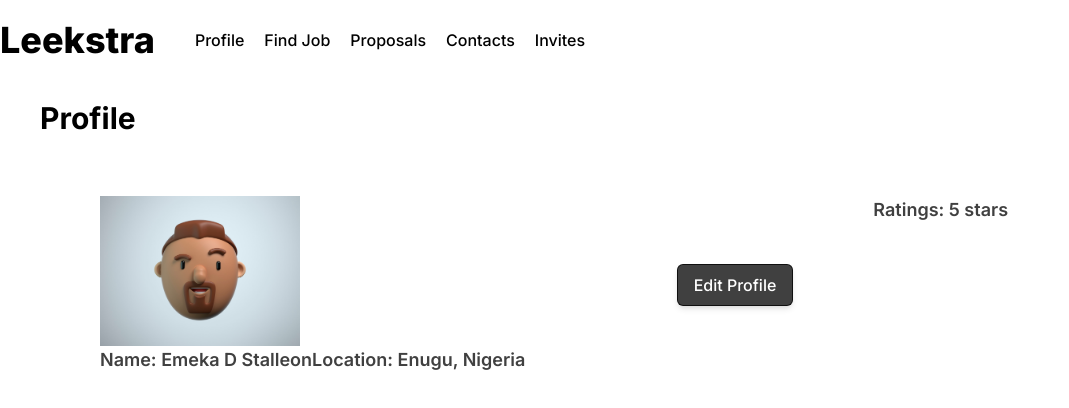
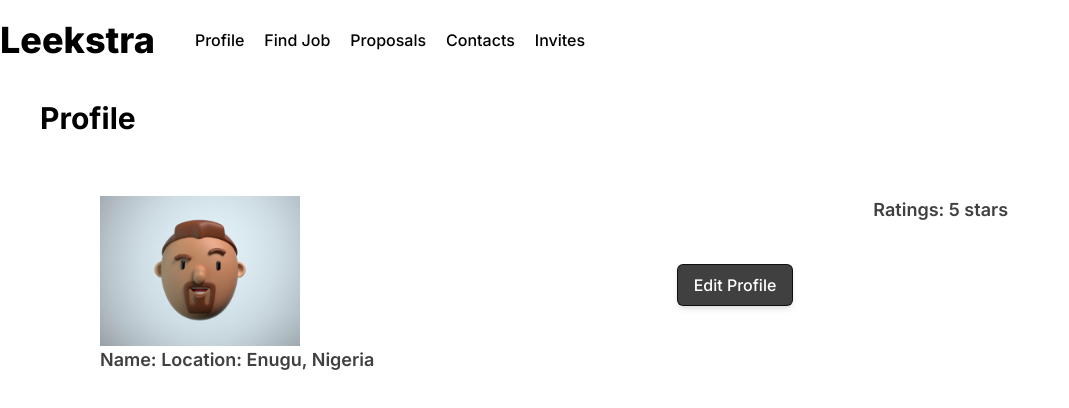
Before and after one commit to mmesomasaint/Leekstra, a Next.js app: page /planner/1 in a window 1280 px wide. Shown: the top 408 px of the page, without its empty margins (0-1069 px from the left). Built offline with nearby package versions, Linux system fonts and the light colour scheme; no server answers.

Commit message:
Feat: Use the planner name instead of mock

```diff
--- a/app/planner/[pid]/page.tsx
+++ b/app/planner/[pid]/page.tsx
@@ -22,7 +22,7 @@ export default function Profile() {
                 alt='avatar'
               />
               <span className='text-lg font-semibold text-black/75'>
-                Name: Emeka D Stalleon
+                Name: {planner?.displayName}
               </span>
               <span className='text-lg font-semibold text-black/75'>
                 Location: Enugu, Nigeria
```
